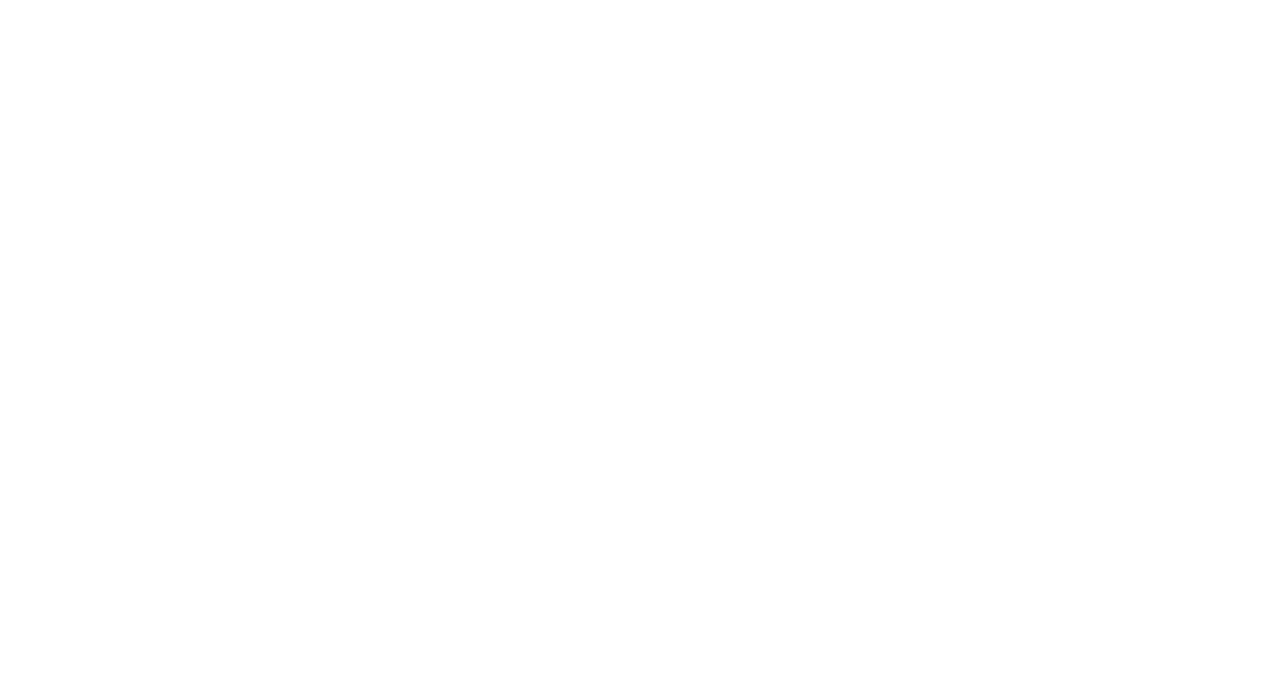
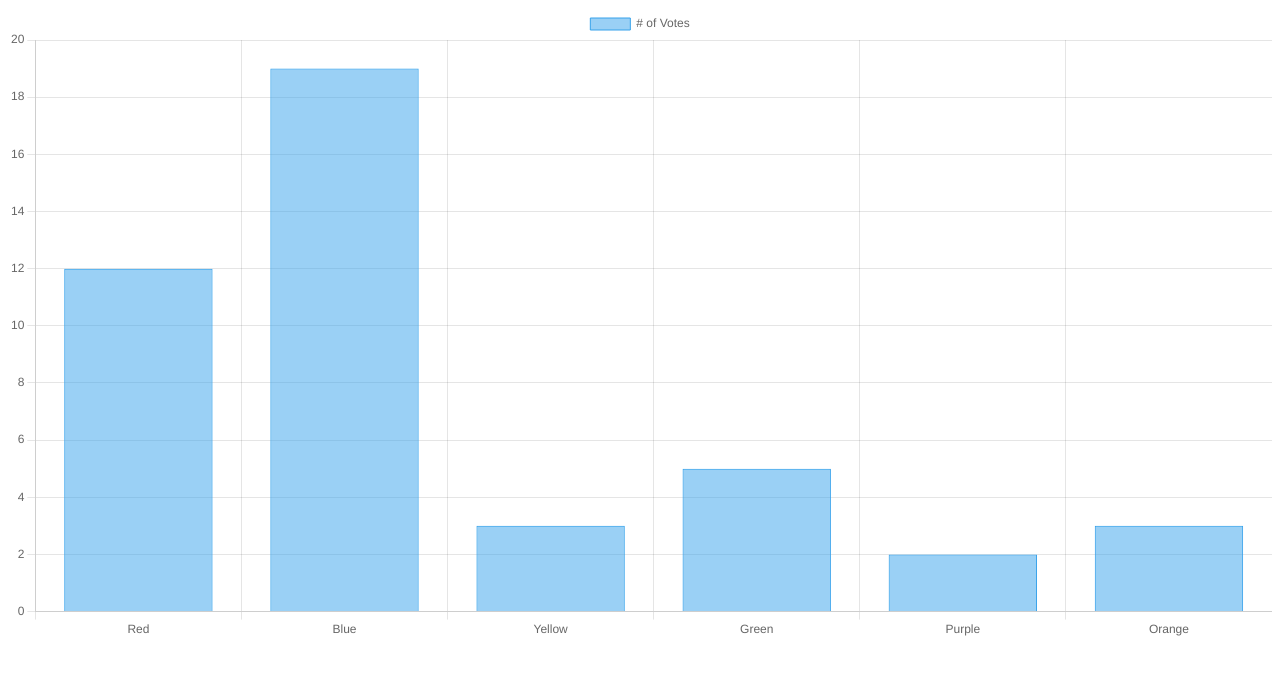
Before and after one commit to ChenDario/es_tpsit_2024, a plain HTML site: page index.html in a window 1280 px wide. Drawn offline with nearby package versions, Linux system fonts and the light colour scheme.

Commit message:
first commit

```diff
--- a/index.html
+++ b/index.html
@@ -2,18 +2,12 @@
 <html lang="en">
 <head>
     <!-- CSS di Bootstrap -->
-    <!-- <link href="https://cdn.jsdelivr.net/npm/bootstrap@5.3.2/dist/css/bootstrap.min.css" rel="stylesheet"
-    integrity="sha384-T3c6CoIi6uLrA9TneNEoa7RxnatzjcDSCmG1MXxSR1GAsXEV/Dwwykc2MPK8M2HN" crossorigin="anonymous"> -->
-
     <link rel="stylesheet" href="./css/style.css">
 
     <!-- Script js-->
     <script defer src="./js/script.js"></script>
+    <script src="https://cdn.jsdelivr.net/npm/chart.js"></script>
 
-    <!-- JS di Bootstrap -->
-    <!--  <script src="https://cdn.jsdelivr.net/npm/bootstrap@5.3.2/dist/js/bootstrap.bundle.min.js"
-    integrity="sha384-C6RzsynM9kWDrMNeT87bh95OGNyZPhcTNXj1NW7RuBCsyN/o0jlpcV8Qyq46cDfL"
-    crossorigin="anonymous"></script> -->
 
     <meta charset="UTF-8">
     <meta name="viewport" content="width=device-width, initial-scale=1.0">
@@ -21,9 +15,9 @@
 
 </head>
 <body>
-
-<!-- Container -->
-<div class="container">
+<!-- Prova con chart.js -->
+<div>
+    <canvas id="myChart"></canvas>
 </div>
 
 
--- a/js/script.js
+++ b/js/script.js
@@ -0,0 +1,20 @@
+const ctx = document.getElementById('myChart');
+
+  new Chart(ctx, {
+    type: 'bar',
+    data: {
+      labels: ['Red', 'Blue', 'Yellow', 'Green', 'Purple', 'Orange'],
+      datasets: [{
+        label: '# of Votes',
+        data: [12, 19, 3, 5, 2, 3],
+        borderWidth: 1
+      }]
+    },
+    options: {
+      scales: {
+        y: {
+          beginAtZero: true
+        }
+      }
+    }
+  });
```
